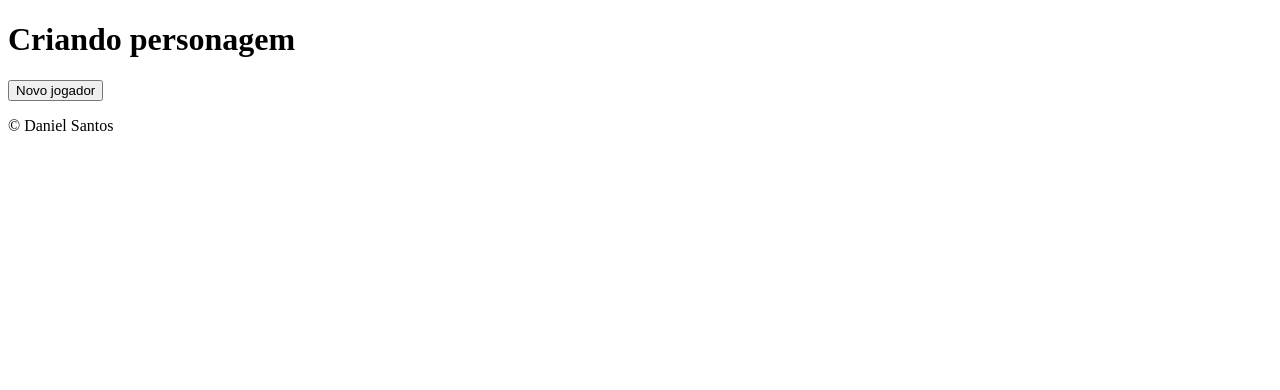
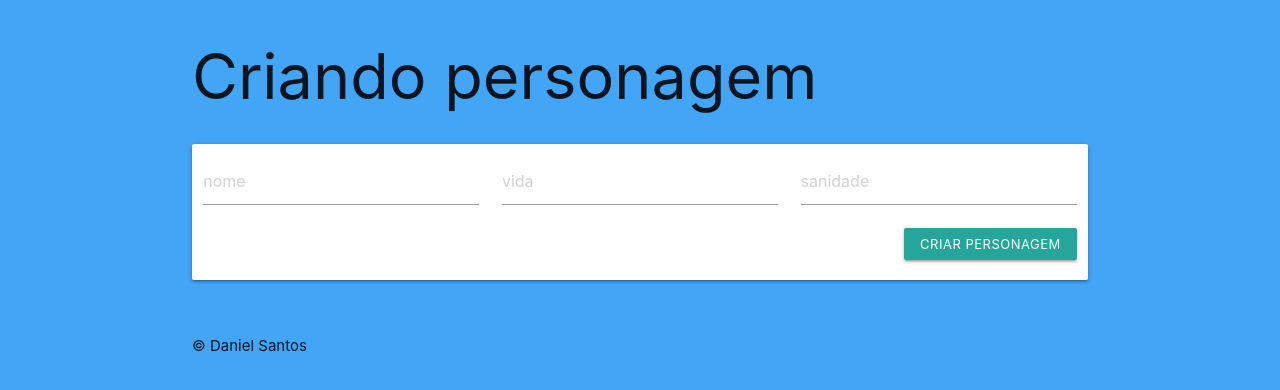
Before and after one commit to danielgsantos15/RPG_QueridaEmilia, a website: page index.html in a window 1280 px wide. Drawn offline with nearby package versions, Linux system fonts and the light colour scheme; no server answers.

Commit message:
refatoração do front

```diff
--- a/index.html
+++ b/index.html
@@ -4,7 +4,7 @@
     <meta charset="UTF-8">
     <meta http-equiv="X-UA-Compatible" content="IE=edge">
     <meta name="viewport" content="width=device-width, initial-scale=1.0">
-    <link type="text/css" rel="stylesheet" href="http://localhost:8081/css">
+    <link rel="stylesheet" href="https://cdnjs.cloudflare.com/ajax/libs/materialize/1.0.0/css/materialize.min.css">
     <title>Querida Emilia</title>
     <script src="/socket.io/socket.io.js"></script>
     <script>
@@ -15,24 +15,39 @@
             let stability = document.getElementById('stability');
 
             if (!name.value || !life.value || !stability.value) {
-                alert('missing fields');
+                alert('missing fields:name or life or stability');
                 return;
             }
 
             personagem.innerHTML = personagem.innerHTML + `
-            <section>
-                <div id="player${name.value}">
-                    <p id="nick">Player: ${name.value}</p>
-                    <p id="saude">Vida: ${life.value}/${life.value} <input name="dano" id="danoV">
-                    <button id="danovida" type="button" onclick="vidaAtual()" >Saúde atual</button></p>
-                    <p id="sanidade">Sanidade: ${stability.value}/${stability.value} <input name="dano" id="danoS">
-                    <button id="danosani" type="button" onclick="saniAtual()" >Sanidade atual</button></p>
-                    <p id="link"></p>
-                    <a>http://localhost:8081/${name.value}</a>
+                <section class="card-panel section col s12">
+                <div class="row" id="player${name.value}">
+                    <div class="col s4">
+                        <label id="nick">Player:</label>
+                        <span>${name.value}</span>
+                    </div>
+                    <div class="col s4">
+                        <label id="saude">Vida:</label>
+                        <span>${life.value}/${life.value}</span>
+                        <input name="dano" id="danoV"/>
+                        <button id="danovida" class="btn-small" type="button" onclick="vidaAtual()" >Saúde atual</button>
+                    </div>
+                    <div class="col s4">
+                        <label id="sanidade">Sanidade:</label>
+                        <span>${stability.value}/${stability.value}</span>
+                        <input name="dano" id="danoS">
+                        <button id="danosani" class="btn-small" type="button" onclick="saniAtual()" >Sanidade atual</button>
+                    </div>
+                </div>
+                <div class=row>
+                    <div class="col s12">
+                        <p id="link"></p>
+                        <a href="http://localhost:8081/${name.value}" target="_blank"> http://localhost:8081/${name.value}</a>
+                    </div>
                 </div>
             </section>`
 
-            socket.emit('personagem privado', socket.id, { nome: nome.value, vida: vida.value, sani: sani.value });
+            socket.emit('personagem privado', socket.id, { nome: name.value, vida: life.value, sani: stability.value });
         }
 
         function vidaAtual() {
@@ -49,20 +64,6 @@
             socket.emit('altera sanidade', sAtual.value)
         }
 
-
-        function newplayer() {
-            sessao.innerHTML = `
-                <section>
-                <div>
-                <p>Nome: <input type="text" name="personagem" id="nickname" required></p>
-                <p>Vida: <input name="vida" id="life" required></p>
-                <p>Sanidade: <input name="sanidade" id="stability" required></p>
-                <p><button class="botao" id="teste" onclick="criarPersonagem()" >Criar personagem</button>
-                </div>
-                </section>
-                `
-        }
-
         function socketByUser(name, vida, sanidade) {
             let user = document.getElementById('player' + name);
 
@@ -72,17 +73,29 @@
         //<img id="foto" src="" alt="">
     </script>
 </head>
-<body>
+<body class="container blue lighten-1">
     <header>
         <h1>Criando personagem</h1>
     </header>
-    <div class="criar">
-        <button id="new" onclick="newplayer()">Novo jogador</button>
+    <div class="row" id="sessao">
+        <section class="card-panel section col s12 white">
+            <div class="row">
+                <div class="input-field col s4">
+                    <input type="text" placeholder="nome" name="personagem" id="nickname" required>
+                </div>
+                <div class="input-field col s4">
+                    <input name="vida" placeholder="vida"  id="life" required>
+                </div>
+                <div class="input-field col s4">
+                    <input name="sanidade" placeholder="sanidade"  id="stability" required>
+                </div>
+                <div class="col s4 right">
+                    <button class="btn-small waves-effect waves-light right" onclick="criarPersonagem()">Criar personagem</button>
+                </div>
+            </div>
+        </section>
     </div>
-    <div id="sessao">
-    </div>
-    <div id="personagem">
-
+    <div class="row" id="personagem">
     </div>
     <footer>
         <p>&copy; Daniel Santos</p>
```
